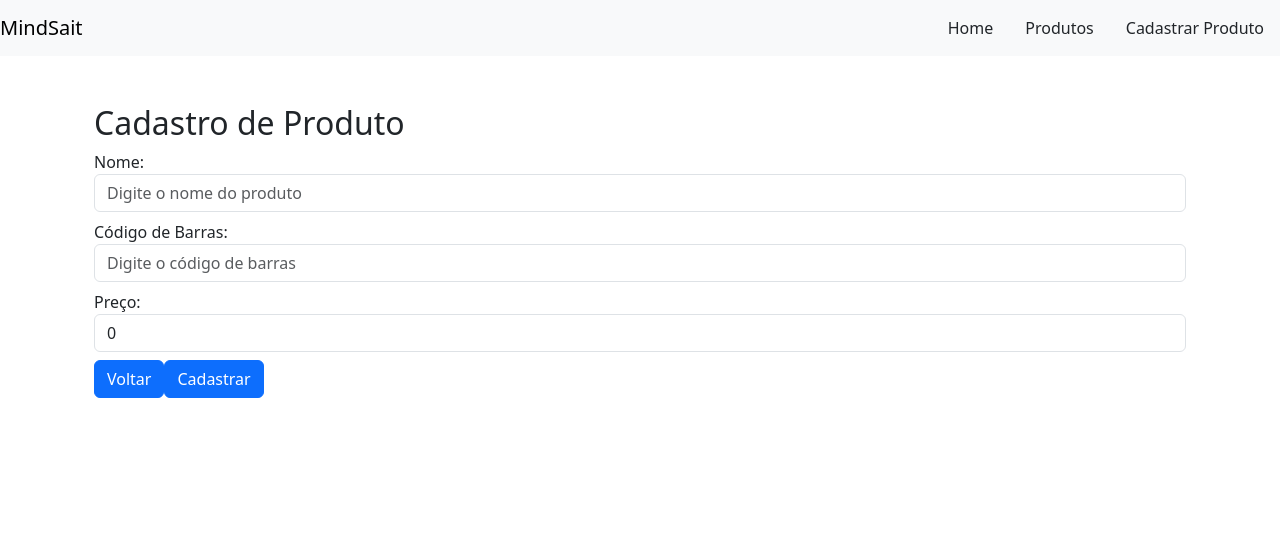
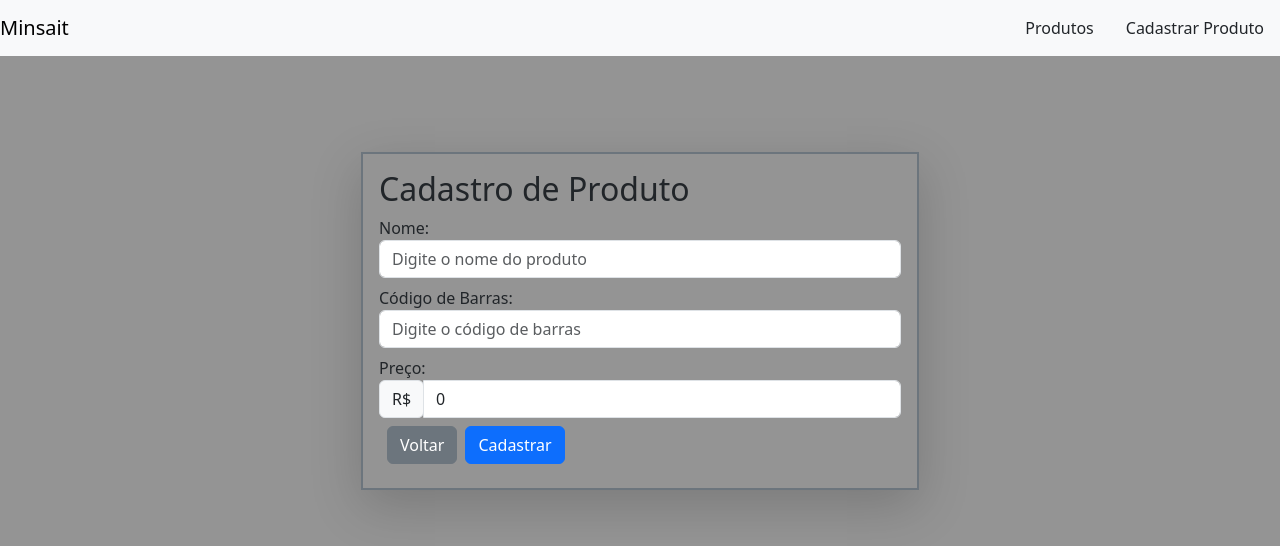
Before and after one commit to itaji-create/Products-frontend, an Angular app: page /products/register in a window 1280 px wide. Shown: the top 546 px of the page. Built offline with nearby package versions, Linux system fonts and the light colour scheme.

Commit message:
adiciona style basico na pagina

```diff
--- a/package.json
+++ b/package.json
@@ -19,6 +19,8 @@
     "@angular/platform-browser-dynamic": "^16.2.0",
     "@angular/router": "^16.2.0",
     "bootstrap": "^5.3.2",
+    "bootstrap-icons": "^1.11.1",
+    "ngx-currency": "^4.0.0",
     "rxjs": "~7.8.0",
     "sweetalert2": "^11.8.0",
     "tslib": "^2.3.0",
--- a/src/app/app-routing.module.ts
+++ b/src/app/app-routing.module.ts
@@ -4,6 +4,9 @@ import { ProductsComponent } from './pages/products/products.component';
 import { RegisterProductComponent } from './pages/register-product/register-product.component';
 
 const routes: Routes = [
+  {
+    path: '', component: ProductsComponent
+  },
   {
     path: 'products', component: ProductsComponent
   },
--- a/src/app/app.component.css
+++ b/src/app/app.component.css
@@ -0,0 +1,4 @@
+.app-background {
+    background-color: rgba(8, 8, 8, 0.432);
+    height: 1000px;
+}
--- a/src/app/app.component.html
+++ b/src/app/app.component.html
@@ -1,8 +1,10 @@
-<app-header />
-<div class="container">
-  <div class="row">
-    <div class="col">
-      <router-outlet></router-outlet>
+<div class="app-background">
+  <app-header />
+  <div class="container my-5">
+    <div class="row">
+      <div class="col">
+        <router-outlet></router-outlet>
+      </div>
     </div>
   </div>
 </div>
--- a/src/app/app.module.ts
+++ b/src/app/app.module.ts
@@ -9,6 +9,7 @@ import { ProductsTableComponent } from './components/products-table/products-tab
 import { HttpClientModule } from '@angular/common/http';
 import { RegisterProductComponent } from './pages/register-product/register-product.component';
 import { FormsModule, ReactiveFormsModule } from '@angular/forms';
+
 
 @NgModule({
   declarations: [
@@ -23,7 +24,7 @@ import { FormsModule, ReactiveFormsModule } from '@angular/forms';
     AppRoutingModule,
     HttpClientModule,
     ReactiveFormsModule,
-    FormsModule
+    FormsModule,
   ],
   providers: [],
   bootstrap: [AppComponent]
--- a/src/app/components/header/header.component.html
+++ b/src/app/components/header/header.component.html
@@ -1,10 +1,7 @@
 <div>
     <nav class="navbar navbar-light bg-light">
-    <span class="navbar-brand mb-0 h1">MindSait</span>
+    <span class="navbar-brand mb-0 h1">Minsait</span>
     <div class="navbar">
-        <span class="nav-item mx-3">
-            <a class="nav-link" routerLink="/" routerLinkActive="active" [routerLinkActiveOptions]="{ exact: true }">Home</a>
-        </span>
         <span class="nav-item mx-3">
             <a class="nav-link" routerLink="/products" routerLinkActive="active" [routerLinkActiveOptions]="{ exact: true }">Produtos</a>
         </span>
--- a/src/app/components/products-table/products-table.component.html
+++ b/src/app/components/products-table/products-table.component.html
@@ -1,12 +1,11 @@
-<table class="table table-bordered table-striped">
+<table class="table table-secondary shadow-lg">
     <thead>
       <tr>
-        <th scope="col">id</th>
+        <th scope="col">ID</th>
         <th scope="col">Nome</th>
         <th scope="col">Código de Barras</th>
         <th scope="col">Preço</th>
-        <td scope="col">Ações</td>
-
+        <th scope="col">Ações</th>
       </tr>
     </thead>
     <tbody>
@@ -14,7 +13,7 @@
         <th scope="row">{{ product.id }}</th>
         <td>{{ product.nome }}</td>
         <td>{{ product.codigoBarras }}</td>
-        <td>{{ product.preco }}</td>
+        <td>{{ product.preco | currency: 'BRL' }}</td>
         <td>
           <button class="btn">Editar</button>
           <button class="btn" (click)="deleteProduct(product.id)">Excluir</button>
--- a/src/app/pages/products/products.component.css
+++ b/src/app/pages/products/products.component.css
@@ -0,0 +1,5 @@
+.products-table {
+    background-color: rgba(0, 0, 0, 0.329);
+    padding: 10px;
+    border-radius: 10px;
+}
--- a/src/app/pages/products/products.component.html
+++ b/src/app/pages/products/products.component.html
@@ -1,2 +1,5 @@
-<h1 class="my-2">Products</h1>
-<app-products-table [data]="products" />
+<div class="products-table">
+    <h2 class="my-2 text-light">Produtos</h2>
+    <app-products-table [data]="products"/>
+    <button type="button" routerLink="/products/register" class="btn btn-primary mx-2">Cadastrar</button>
+</div>
--- a/src/app/pages/register-product/register-product.component.html
+++ b/src/app/pages/register-product/register-product.component.html
@@ -1,5 +1,5 @@
-<div class="container mt-5">
-    <h2>Cadastro de Produto</h2>
+<div class="container mt-5 border border-secondary border-2 shadow-lg p-3 col-6">
+    <h2 class="">Cadastro de Produto</h2>
     <form [formGroup]="productForm" (submit)="registerProduct()">
         <div class="form-group">
             <label for="name">Nome:</label>
@@ -11,9 +11,14 @@
         </div>
         <div class="form-group">
             <label for="preco">Preço:</label>
-            <input formControlName="preco" type="number" step="0.01" class="form-control" id="preco" placeholder="Digite o preço" required>
+            <div class="input-group">
+                <div class="input-group-prepend">
+                    <span class="input-group-text">R$</span>
+                </div>
+                <input formControlName="preco" type="number" class="form-control" id="preco" placeholder="Digite o preço" required>
+            </div>
         </div>
-        <button type="button" routerLink="/products" class="btn btn-primary">Voltar</button>
+        <button type="button" routerLink="/products" class="btn btn-secondary mx-2">Voltar</button>
         <button type="submit" class="btn btn-primary my-2">Cadastrar</button>
     </form>
 </div>
```
Also changed, not shown: 1 other file (tests, documents, lock files or other folders).
